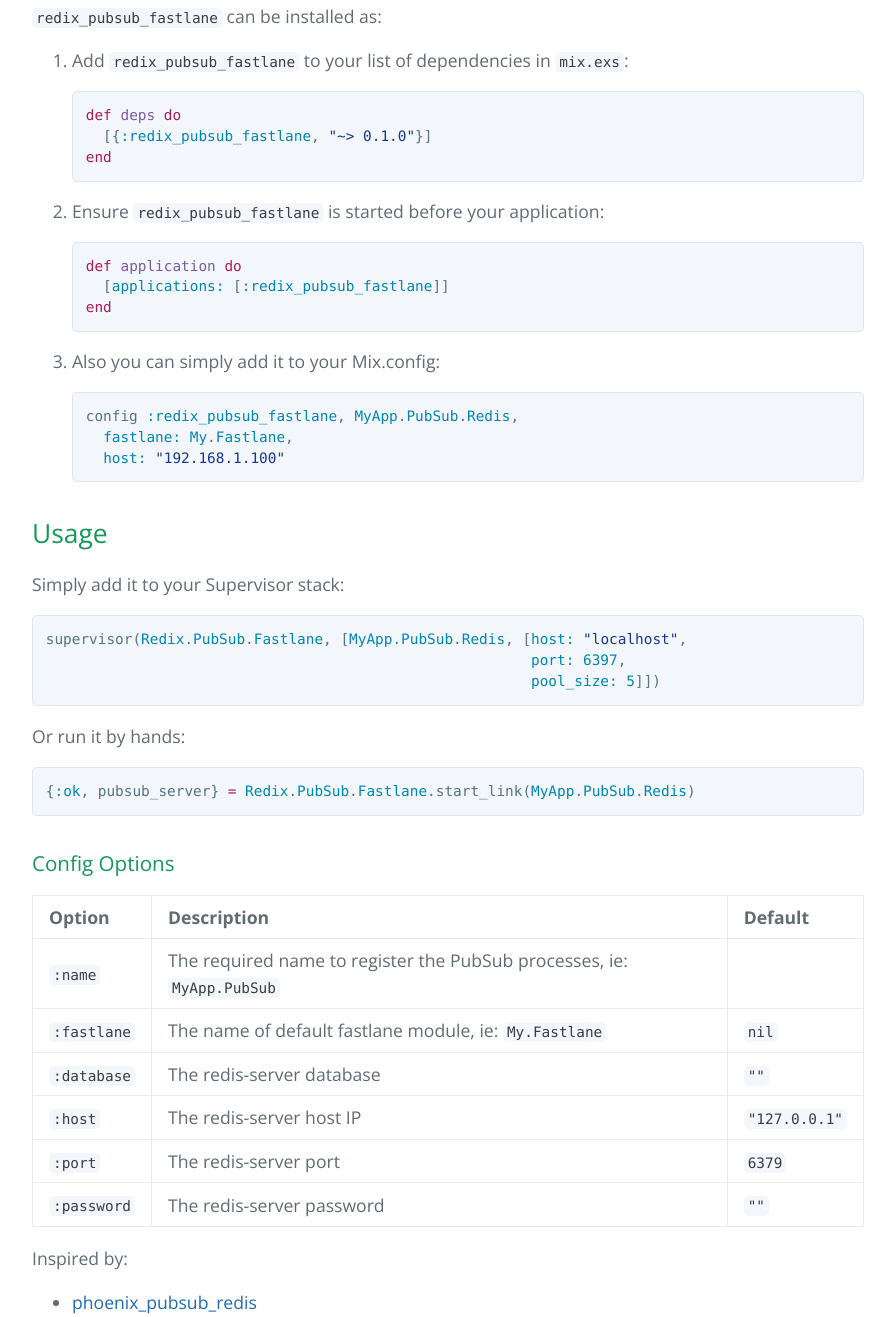
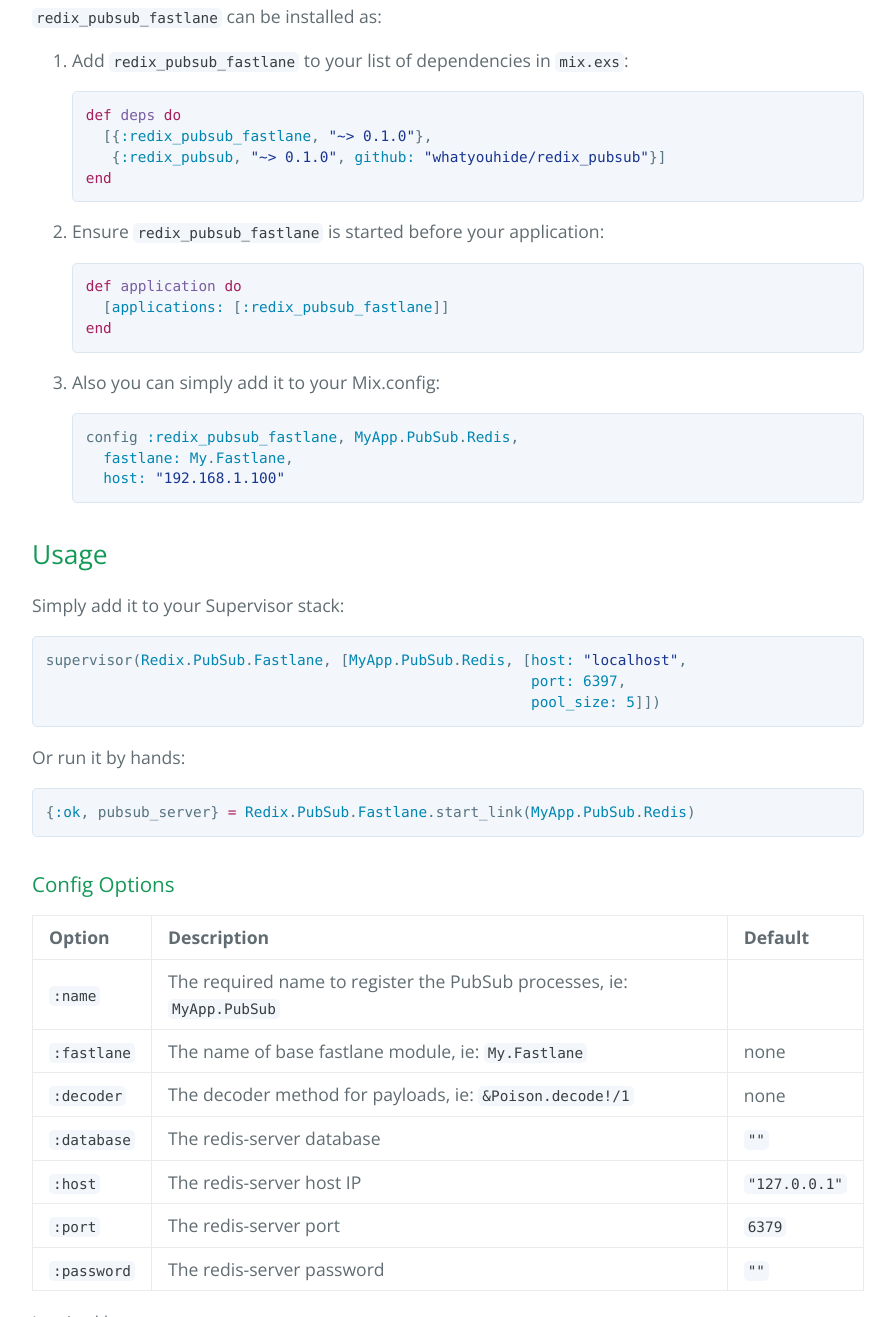
Before and after one commit to cnsa/redix_pubsub_fastlane, a plain HTML site: page index.html in a window 1280 px wide. Shown: the part 1586-2903 px from the top of the page, without its empty margins (192-1087 px from the left). Drawn offline with nearby package versions, Linux system fonts and the light colour scheme.

```diff
--- a/index.html
+++ b/index.html
@@ -53,7 +53,8 @@
 <p>Add <code>redix_pubsub_fastlane</code> to your list of dependencies in <code>mix.exs</code>:</p>
 
 <div class="highlight highlight-source-elixir"><pre><span class="pl-k">def</span> <span class="pl-en">deps</span> <span class="pl-k">do</span>
-  [{<span class="pl-c1">:redix_pubsub_fastlane</span>, <span class="pl-s"><span class="pl-pds">"</span>~&gt; 0.1.0<span class="pl-pds">"</span></span>}]
+  [{<span class="pl-c1">:redix_pubsub_fastlane</span>, <span class="pl-s"><span class="pl-pds">"</span>~&gt; 0.1.0<span class="pl-pds">"</span></span>},
+   {<span class="pl-c1">:redix_pubsub</span>, <span class="pl-s"><span class="pl-pds">"</span>~&gt; 0.1.0<span class="pl-pds">"</span></span>, <span class="pl-c1">github:</span> <span class="pl-s"><span class="pl-pds">"</span>whatyouhide/redix_pubsub<span class="pl-pds">"</span></span>}]
 <span class="pl-k">end</span></pre></div>
 </li>
 <li>
@@ -106,9 +107,15 @@
 </tr>
 <tr>
 <td align="left"><code>:fastlane</code></td>
-<td align="left">The name of default fastlane module, ie: <code>My.Fastlane</code>
+<td align="left">The name of base fastlane module, ie: <code>My.Fastlane</code>
 </td>
-<td align="left"><code>nil</code></td>
+<td align="left">none</td>
+</tr>
+<tr>
+<td align="left"><code>:decoder</code></td>
+<td align="left">The decoder method for payloads, ie: <code>&amp;Poison.decode!/1</code>
+</td>
+<td align="left">none</td>
 </tr>
 <tr>
 <td align="left"><code>:database</code></td>
```
Also changed, not shown: params.json (+1 -1 lines).
